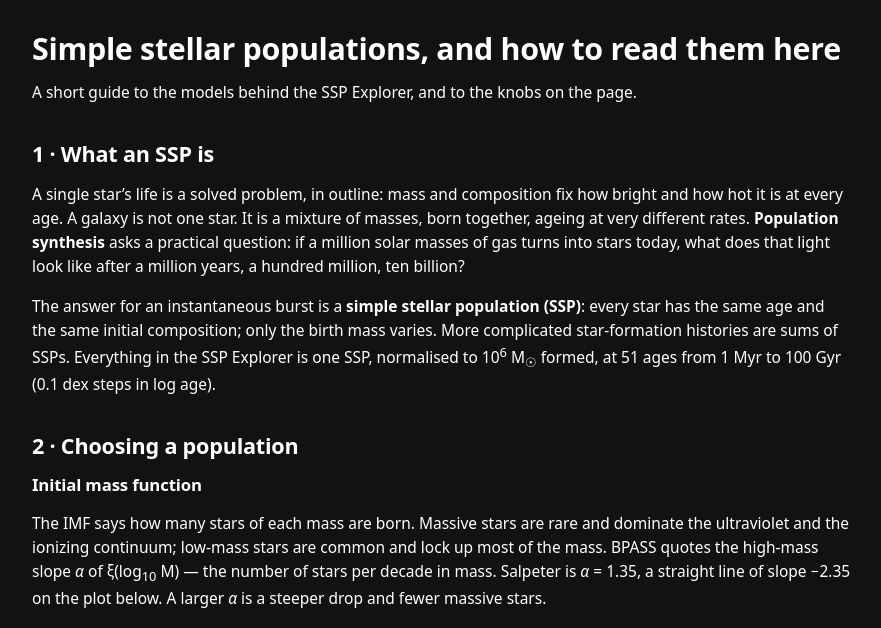
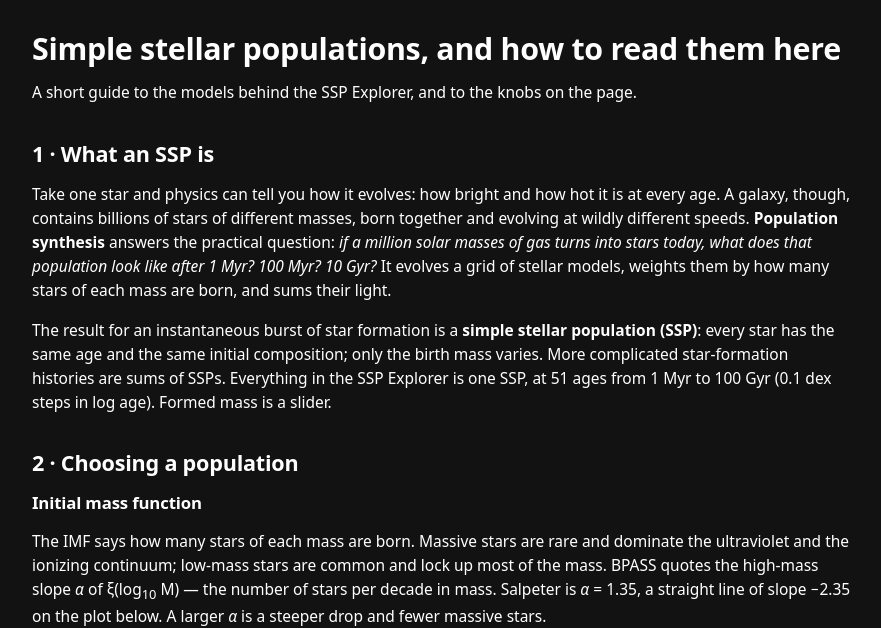
Before and after one commit to Lyalpha/bib, a Python web app: template src/bib/web/templates/tutorial.html in a window 1280 px wide. Shown: the part 52-680 px from the top of the page, without its empty margins (8-889 px from the left). Run offline with Jinja, Linux system fonts and the light colour scheme; the template is opened without the code that fills it, so the values that code supplies are empty; some libraries are stand-ins or nearby versions.

Commit message:
Copy: restore SSP preamble; reframe bib as a full BPASS interface
Co-authored-by: Cursor <cursoragent@cursor.com>

```diff
--- a/branding.yaml
+++ b/branding.yaml
@@ -36,7 +36,5 @@ colors:
   plot-bg: "#0e1428"     # plot paper background
 
 footer_note: >
-  bib is for quick-look analysis and data-fetching of specific populations'
-  data through an API. For scripted or
-  large-scale analysis, use hoki and the BPASS manuals and release papers.
+  An accessible, configurable visual and scripted interface to released BPASS models.
   BPASS data are licensed CC BY-NC 4.0 by the BPASS team (J.J. Eldridge & E.R. Stanway).
--- a/src/bib/web/templates/base.html
+++ b/src/bib/web/templates/base.html
@@ -46,7 +46,7 @@
     <strong>{{ branding.site_name }}</strong> v{{ version }} · an interface to
     BPASS
     (<a href="https://bpass.auckland.ac.nz" target="_blank" rel="noopener">Auckland mirror</a>,
-    <a href="https://warwick.ac.uk/fac/sci/physics/research/astro/research/catalogues/bpass/" target="_blank" rel="noopener">Warwick mirror</a>)
+    <a href="https://warwick.ac.uk/bpass" target="_blank" rel="noopener">Warwick mirror</a>)
   </div>
   <div class="muted">
     {{ branding.footer_note }}
--- a/src/bib/web/templates/sed.html
+++ b/src/bib/web/templates/sed.html
@@ -117,7 +117,7 @@
     </div>
     <details class="help">
       <summary>What am I looking at?</summary>
-      <p class="small">A simple stellar population: all stars born in one instantaneous burst.
+      <p class="small">A simple stellar population: all stars born in one instantaneous burst of star formation.
       Every plot shares the age slider and playbar. Click a timeseries plot to jump
       every panel — including the SED — to that age. Pin an SSP to overlay it on all visible
       plots, then change IMF, metallicity or binary/single to compare. With one or more
--- a/src/bib/web/templates/tutorial.html
+++ b/src/bib/web/templates/tutorial.html
@@ -8,18 +8,20 @@
 
 <h2>1 · What an SSP is</h2>
 <p>
-  A single star’s life is a solved problem, in outline: mass and composition fix how
-  bright and how hot it is at every age. A galaxy is not one star. It is a mixture of
-  masses, born together, ageing at very different rates. <strong>Population synthesis</strong>
-  asks a practical question: if a million solar masses of gas turns into stars today,
-  what does that light look like after a million years, a hundred million, ten billion?
+  Take one star and physics can tell you how it evolves: how bright and how hot it is at
+  every age. A galaxy, though, contains billions of stars of different masses, born together
+  and evolving at wildly different speeds. <strong>Population synthesis</strong> answers the
+  practical question: <em>if a million solar masses of gas turns into stars today, what does
+  that population look like after 1&nbsp;Myr? 100&nbsp;Myr? 10&nbsp;Gyr?</em>
+  It evolves a grid of stellar models, weights them by how many stars of each mass are born,
+  and sums their light.
 </p>
 <p>
-  The answer for an instantaneous burst is a <strong>simple stellar population (SSP)</strong>:
-  every star has the same age and the same initial composition; only the birth mass varies.
-  More complicated star-formation histories are sums of SSPs. Everything in the
-  <a href="/ssp">SSP Explorer</a> is one SSP, normalised to 10<sup>6</sup>&nbsp;M<sub>☉</sub>
-  formed, at 51 ages from 1&nbsp;Myr to 100&nbsp;Gyr (0.1&nbsp;dex steps in log age).
+  The result for an instantaneous burst of star formation is a
+  <strong>simple stellar population (SSP)</strong>: every star has the same age and the same
+  initial composition; only the birth mass varies. More complicated star-formation histories
+  are sums of SSPs. Everything in the <a href="/ssp">SSP Explorer</a> is one SSP, at 51 ages
+  from 1&nbsp;Myr to 100&nbsp;Gyr (0.1&nbsp;dex steps in log age). Formed mass is a slider.
 </p>
 
 <h2>2 · Choosing a population</h2>
@@ -183,7 +185,7 @@
 <h2>7 · Further reading</h2>
 <ul class="cites">
   <li><a href="https://bpass.auckland.ac.nz" target="_blank" rel="noopener">BPASS at Auckland</a>
-      and the <a href="https://warwick.ac.uk/fac/sci/physics/research/astro/research/catalogues/bpass/"
+      and the <a href="https://warwick.ac.uk/bpass"
       target="_blank" rel="noopener">Warwick mirror</a> — data releases and news.</li>
   <li>The v2.2 user manual
       (<a href="https://warwick.ac.uk/fac/sci/physics/research/astro/research/catalogues/bpass/v2p2/bpassv2.2_manual-arial.pdf"
```
Also changed, not shown: docs/index.md (+5 -7 lines), src/bib/web/templates/index.html (+5 -8 lines).
